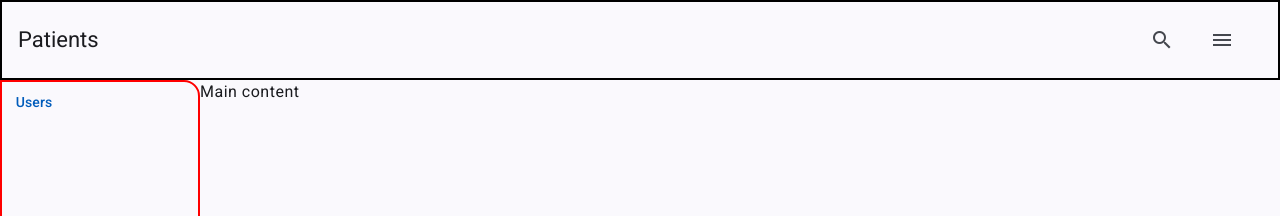
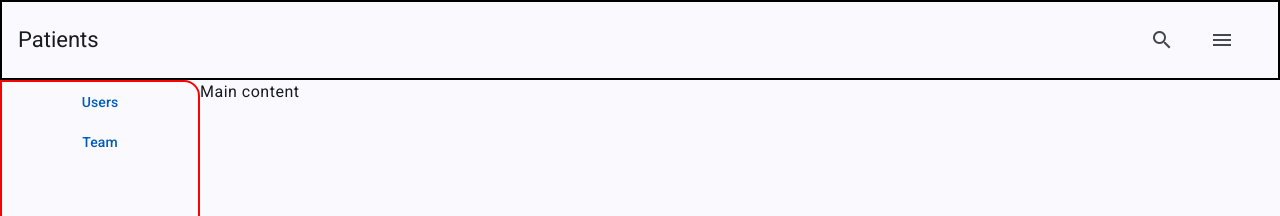
Before and after one commit to webspider02/angular_project_1, an Angular app: page / in a window 1280 px wide. Shown: the top 216 px of the page. Built offline with nearby package versions, Linux system fonts and the light colour scheme.

Commit message:
layout part 2

```diff
--- a/src/app/layout/layout.component.html
+++ b/src/app/layout/layout.component.html
@@ -14,8 +14,13 @@
     <mat-drawer mode="side" opened>
         <button mat-button [matMenuTriggerFor]="menu">Users</button>
         <mat-menu #menu="matMenu">
-        <button mat-menu-item>Item 1</button>
-        <button mat-menu-item>Item 2</button>
+          <button mat-menu-item>Item 1</button>
+          <button mat-menu-item>Item 2</button>
+        </mat-menu>
+        <button mat-button [matMenuTriggerFor]="menu">Team</button>
+        <mat-menu #menu="matMenu">
+          <button mat-menu-item>Item 1</button>
+          <button mat-menu-item>Item 2</button>
         </mat-menu>
     </mat-drawer>
 
--- a/src/app/layout/layout.component.scss
+++ b/src/app/layout/layout.component.scss
@@ -17,5 +17,17 @@ mat-drawer-container {
     mat-drawer {
         width: 200px;
         border: 2px solid red;
+
+        button {
+            width: 100%;
+        }
+
+        // mat-menu {
+        //     width: 100%;
+
+        //     button {
+        //         width: 100%;
+        //     }
+        // }
     }
 }
--- a/src/app/layout/layout.component.ts
+++ b/src/app/layout/layout.component.ts
@@ -1,14 +1,25 @@
 import { Component } from '@angular/core';
+import { CommonModule } from '@angular/common';
 import {MatIconModule} from '@angular/material/icon';
 import {MatButtonModule} from '@angular/material/button';
 import {MatToolbarModule} from '@angular/material/toolbar';
 import { MatSidenavModule } from '@angular/material/sidenav';
 import { MatMenuModule } from '@angular/material/menu';
+import { MatSelectModule } from '@angular/material/select';
+import {MatFormFieldModule} from '@angular/material/form-field';
+import {MatInputModule} from '@angular/material/input';
+
+import { patientData } from '../data'
+import { Patient } from '../models';
 
 @Component({
   selector: 'app-layout',
   standalone: true,
   imports: [
+    CommonModule,
+    MatInputModule,
+    MatFormFieldModule,
+    MatSelectModule,
     MatMenuModule,
     MatSidenavModule,
     MatButtonModule,
@@ -19,5 +30,5 @@ import { MatMenuModule } from '@angular/material/menu';
   styleUrl: './layout.component.scss'
 })
 export class LayoutComponent {
-
+  patients:  Patient[]= patientData;
 }
```
